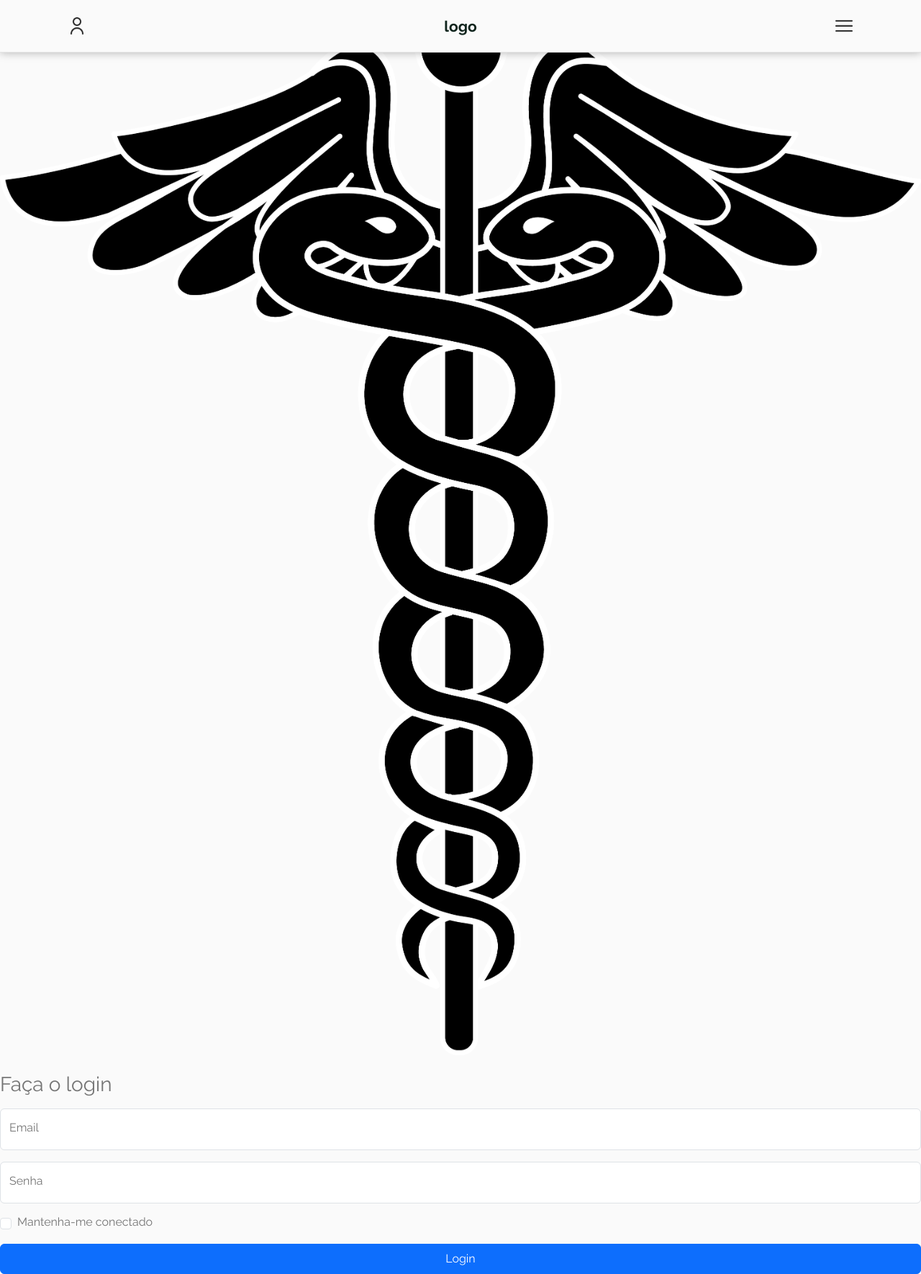
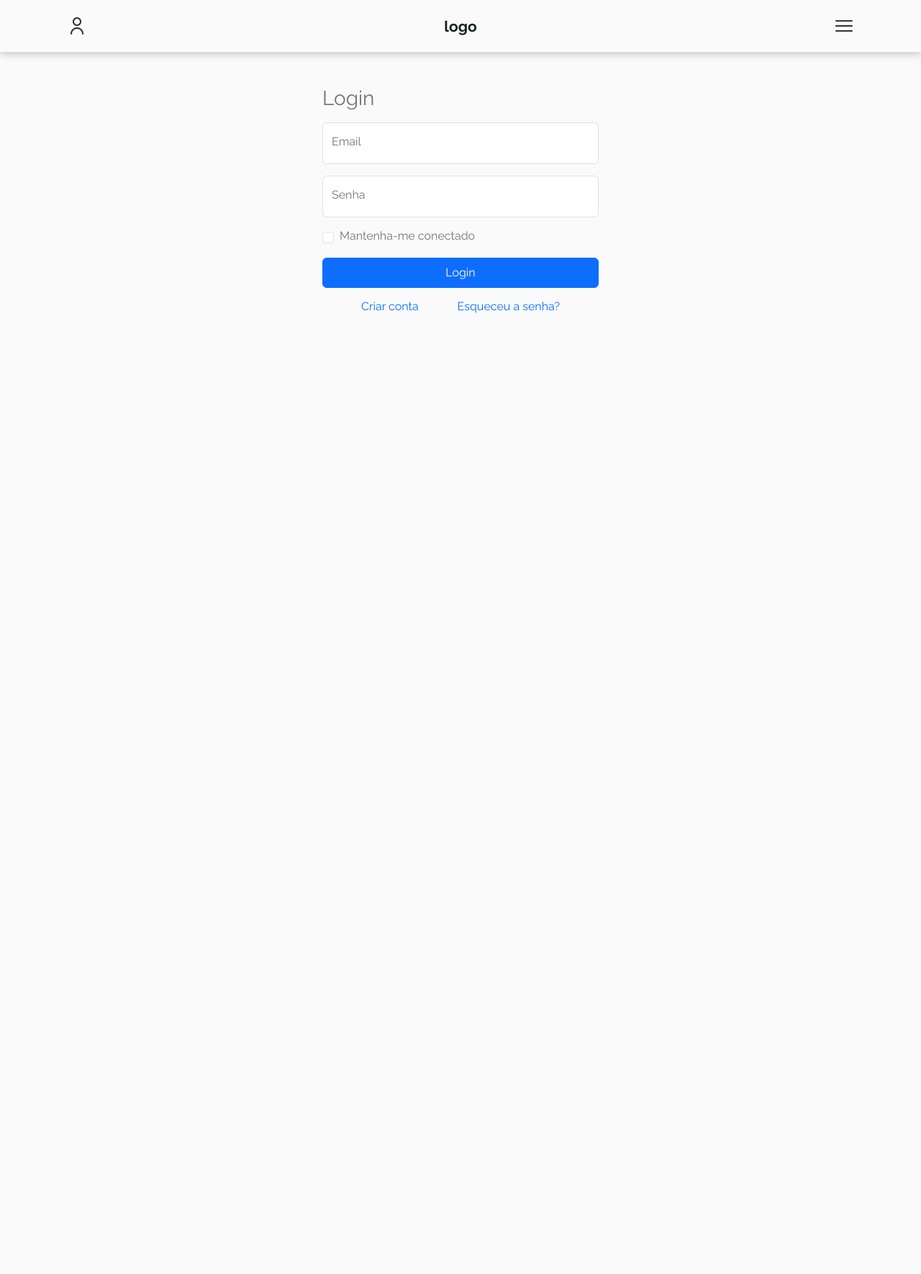
Before and after one commit to jvitor-alol/Saude-Solidaria, a Flask app: page /auth/login in a window 1280 px wide. Shown: the whole page at 72% size. After the commit the page ends 435 px from the top, so only its background shows below. Run offline with Flask 3, Linux system fonts and the light colour scheme; some libraries are stand-ins or nearby versions.

Commit message:
feat: login estilizado

```diff
--- a/src/app/static/css/main.css
+++ b/src/app/static/css/main.css
@@ -136,3 +136,10 @@ nav {
 .log-space {
     padding-bottom: 1rem;
 }
+
+#create-forgot {
+    padding-top: 1rem;
+    display: flex;
+    flex-flow: row;
+    justify-content: space-evenly;
+}
--- a/src/app/templates/login.html
+++ b/src/app/templates/login.html
@@ -1,19 +1,15 @@
 {% extends "base.html" %} {% block content %}
-<div id="login-box">
-  <form class="form-signin w-100 m-auto" method="POST" action="">
+<main class="form-signin w-100">
+  <div class="login">
+    <form method="POST" action="">
       {{ form.hidden_tag() }}
-    <img
-      class="mb-4"
-      src="{{ url_for('static', filename='images/temp_logo.png') }}"
-      alt="Logo Temporário"
-      height="57"
-    />
-    <h1 class="h3 mb-3 fw-normal">Faça o login</h1>
-
-    <div class="form-floating mb-3">
+      <h1 class="h3 mb-3 fw-normal">Login</h1>
+      <!-- Campo email -->
+      <div class="form-floating my-3">
         {{ form.email(class="form-control", id="floatingInput",
-      placeholder="nome@exemplo.com") }} {{ form.email.label(class="form-label",
-      for="floatingInput") }} {% if form.email.errors %}
+        placeholder="nome@exemplo.com") }} {{
+        form.email.label(class="form-label", for="floatingInput") }} {% if
+        form.email.errors %}
         <div class="invalid-feedback d-block">
           {% for error in form.email.errors %}
           <span>{{ error }}</span>
@@ -21,8 +17,8 @@
         </div>
         {% endif %}
       </div>
-
-    <div class="form-floating mb-3">
+      <!-- Campo de senha -->
+      <div class="form-floating my-3">
         {{ form.senha(class="form-control", id="floatingPassword",
         placeholder="Senha") }} {{ form.senha.label(class="form-label",
         for="floatingPassword") }} {% if form.senha.errors %}
@@ -33,13 +29,18 @@
         </div>
         {% endif %}
       </div>
-
+      <!-- Lembre de mim -->
       <div class="form-check text-start my-3">
-      {{ form.lembre_de_mim(class="form-check-input", id="flexCheckDefault") }}
-      {{ form.lembre_de_mim.label(class="form-check-label",
+        {{ form.lembre_de_mim(class="form-check-input", id="flexCheckDefault")
+        }} {{ form.lembre_de_mim.label(class="form-check-label",
         for="flexCheckDefault") }}
       </div>
       {{ form.submit(class="btn btn-primary w-100 py-2") }}
+      <div id="create-forgot">
+        <a href="{{ url_for('views.register') }}"> Criar conta </a>
+        <a href="#">Esqueceu a senha?</a>
+      </div>
     </form>
   </div>
+</main>
 {% endblock content %}
```
Lines whose indentation alone changed are shown as unchanged.
